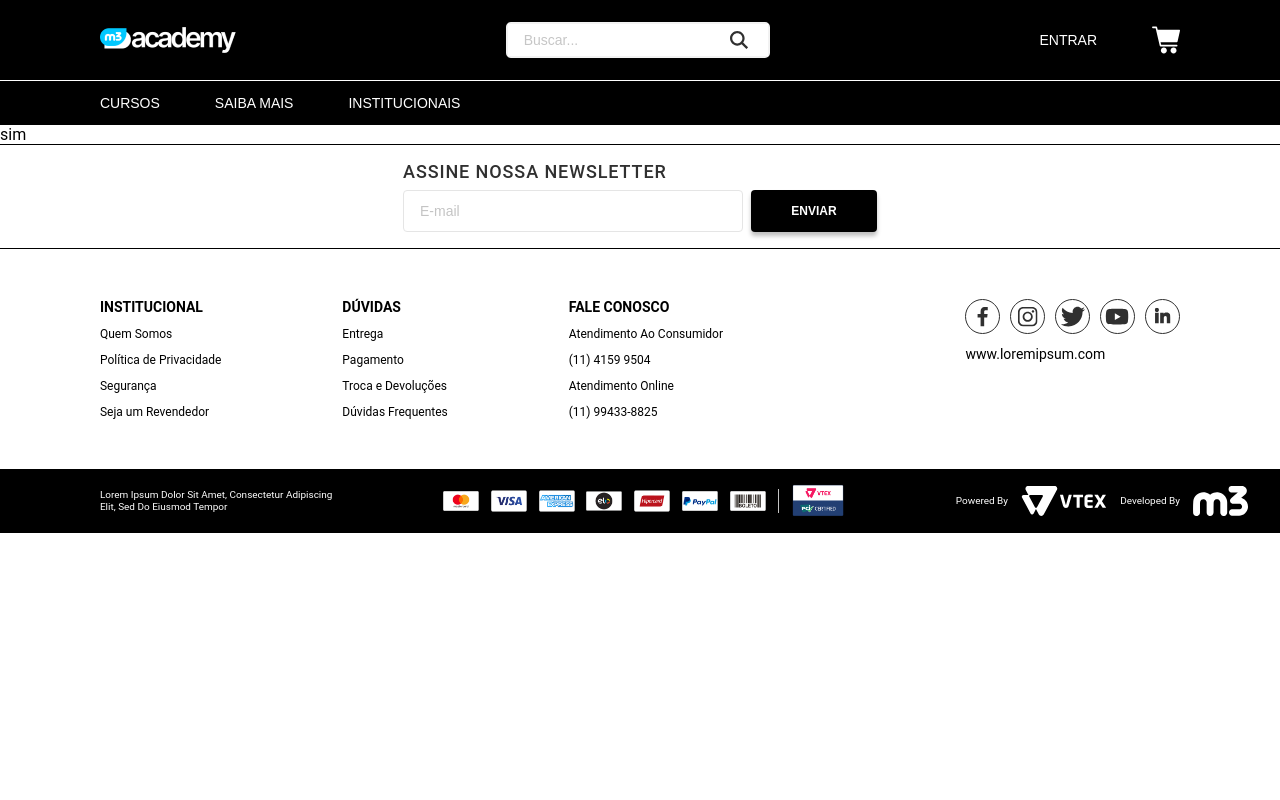
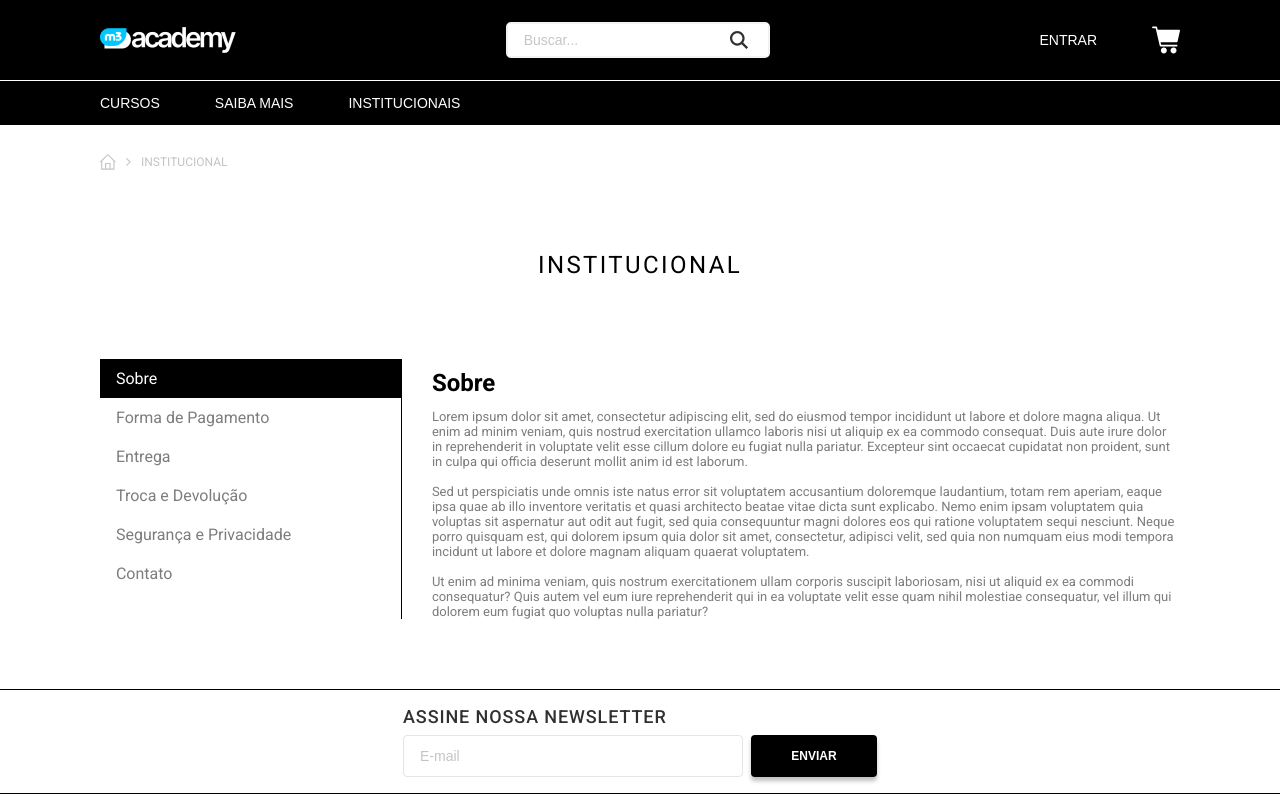
Before and after one commit to Marcello08m/-desafio-react-e-typescript-marcello-martins, a React (Create React App) app: page / in a window 1280 px wide. Shown: the top 800 px of the page. Built offline with nearby package versions, Linux system fonts and the light colour scheme.

Commit message:
feat(institucional): created tab layout

```diff
--- a/public/index.html
+++ b/public/index.html
@@ -1,6 +1,9 @@
 <!DOCTYPE html>
 <html lang="en">
   <head>
+    <link rel="preconnect" href="https://fonts.googleapis.com">
+    <link rel="preconnect" href="https://fonts.gstatic.com" crossorigin>
+    <link href="https://fonts.googleapis.com/css2?family=Roboto:wght@400;500;700&display=swap" rel="stylesheet">
     <meta charset="utf-8" />
     <link rel="icon" href="%PUBLIC_URL%/favicon.ico" />
     <meta name="viewport" content="width=device-width, initial-scale=1" />
--- a/src/App.tsx
+++ b/src/App.tsx
@@ -3,17 +3,12 @@ import "./App.css";
 import { createBrowserRouter, RouterProvider } from "react-router-dom";
 import Header from "./components/Header";
 import NewsLetter from "./components/newsLetter";
-import Home from "./pages/Home";
 import Institutional from "./pages/Institutional";
 import Footer from "./components/Footer";
 
 const router = createBrowserRouter([
   {
     path: "/",
-    element: <Home />,
-  },
-  {
-    path: "/institucional",
     element: <Institutional />,
   },
 ]);
--- a/src/pages/Institutional/index.tsx
+++ b/src/pages/Institutional/index.tsx
@@ -1,3 +1,119 @@
+import styles from "./styles.module.scss";
+import Home from "../../assets/svg/Home.svg";
+import Arrow from "../../assets/svg/Arrow.svg";
+import { useState } from "react";
+
 export default function Institutional() {
-  return <div>não</div>;
+  const [currTab, setCurrTab] = useState(0);
+  return (
+    <>
+      <div className={styles.homeDiv}>
+        <img className={styles.home} src={Home} alt="casinha" />
+        <img className={styles.arrow} src={Arrow} alt="seta para direita" />
+        <p className={styles.textHome}>INSTITUCIONAL</p>
+      </div>
+      <h1 className={styles.h1Institucional}>INSTITUCIONAL</h1>
+      <div className={styles.layoutPage}>
+        <div className={styles.buttonDiv}>
+          <button
+            className={`${styles.buttonLayout} ${
+              currTab === 0 ? styles.buttonActive : ""
+            }`}
+            onClick={() => {
+              setCurrTab(0);
+            }}
+          >
+            Sobre
+          </button>
+          <button
+            className={`${styles.buttonLayout} ${
+              currTab === 1 ? styles.buttonActive : ""
+            }`}
+            onClick={() => {
+              setCurrTab(1);
+            }}
+          >
+            Forma de Pagamento
+          </button>
+          <button
+            className={`${styles.buttonLayout} ${
+              currTab === 2 ? styles.buttonActive : ""
+            }`}
+            onClick={() => {
+              setCurrTab(2);
+            }}
+          >
+            Entrega
+          </button>
+          <button
+            className={`${styles.buttonLayout} ${
+              currTab === 3 ? styles.buttonActive : ""
+            }`}
+            onClick={() => {
+              setCurrTab(3);
+            }}
+          >
+            Troca e Devolução
+          </button>
+          <button
+            className={`${styles.buttonLayout} ${
+              currTab === 4 ? styles.buttonActive : ""
+            }`}
+            onClick={() => {
+              setCurrTab(4);
+            }}
+          >
+            Segurança e Privacidade
+          </button>
+          <button
+            className={`${styles.buttonLayout} ${
+              currTab === 5 ? styles.buttonActive : ""
+            }`}
+            onClick={() => {
+              setCurrTab(5);
+            }}
+          >
+            Contato
+          </button>
+        </div>
+        {currTab !== 5 && (
+          <>
+            <div className={styles.layoutText}>
+              <h2 className={styles.layoutH2}>Sobre</h2>
+              <p className={styles.layoutP}>
+                Lorem ipsum dolor sit amet, consectetur adipiscing elit, sed do
+                eiusmod tempor incididunt ut labore et dolore magna aliqua. Ut
+                enim ad minim veniam, quis nostrud exercitation ullamco laboris
+                nisi ut aliquip ex ea commodo consequat. Duis aute irure dolor
+                in reprehenderit in voluptate velit esse cillum dolore eu fugiat
+                nulla pariatur. Excepteur sint occaecat cupidatat non proident,
+                sunt in culpa qui officia deserunt mollit anim id est laborum.{" "}
+                <br /> <br />
+                Sed ut perspiciatis unde omnis iste natus error sit voluptatem
+                accusantium doloremque laudantium, totam rem aperiam, eaque ipsa
+                quae ab illo inventore veritatis et quasi architecto beatae
+                vitae dicta sunt explicabo. Nemo enim ipsam voluptatem quia
+                voluptas sit aspernatur aut odit aut fugit, sed quia
+                consequuntur magni dolores eos qui ratione voluptatem sequi
+                nesciunt. Neque porro quisquam est, qui dolorem ipsum quia dolor
+                sit amet, consectetur, adipisci velit, sed quia non numquam eius
+                modi tempora incidunt ut labore et dolore magnam aliquam quaerat
+                voluptatem. <br /> <br />
+                Ut enim ad minima veniam, quis nostrum exercitationem ullam
+                corporis suscipit laboriosam, nisi ut aliquid ex ea commodi
+                consequatur? Quis autem vel eum iure reprehenderit qui in ea
+                voluptate velit esse quam nihil molestiae consequatur, vel illum
+                qui dolorem eum fugiat quo voluptas nulla pariatur?
+              </p>
+            </div>
+          </>
+        )}
+        {currTab === 5 && (
+          <>
+            <div>tchau</div>
+          </>
+        )}
+      </div>
+    </>
+  );
 }
--- /dev/null
+++ b/src/pages/Institutional/styles.module.scss
@@ -0,0 +1,84 @@
+.homeDiv {
+  display: flex;
+  margin-top: 29px;
+  margin-left: 100px;
+  gap: 10px;
+  align-items: center;
+  margin-bottom: 81px;
+
+  .home {
+    width: 16px;
+  }
+
+  .arrow {
+    width: 5px;
+  }
+
+  .textHome {
+    font-family: "Roboto";
+    font-weight: 400;
+    font-size: 12px;
+    color: #c4c4c4;
+  }
+}
+
+.h1Institucional {
+  display: flex;
+  justify-content: center;
+  font-family: "Roboto";
+  font-weight: 400;
+  font-size: 24px;
+  letter-spacing: 0.1em;
+}
+
+.layoutPage {
+  display: flex;
+  margin-left: 7.81%;
+  margin-top: 80px;
+  margin-bottom: 70px;
+
+  .layoutText {
+    max-width: 58.44vw;
+    margin-left: 30px;
+
+    .layoutH2 {
+      font-family: "Roboto";
+      font-weight: 700;
+      font-size: 24px;
+      margin-bottom: 12px;
+      margin-top: 10px;
+    }
+
+    .layoutP {
+      font-family: "Roboto";
+      font-weight: 400;
+      font-size: 13px;
+      color: #7d7d7d;
+    }
+  }
+
+  .buttonDiv {
+    display: flex;
+    flex-direction: column;
+    width: 23.59vw;
+    border-right: 1px solid #000000;
+
+    .buttonActive {
+      background: black !important;
+      color: white !important;
+    }
+
+    .buttonLayout {
+      border: 0;
+      background: white;
+      font-family: "Roboto";
+      font-weight: 400;
+      font-size: 16px;
+      cursor: pointer;
+      color: #7d7d7d;
+      text-align: start;
+      height: 39px;
+      padding-left: 16px;
+    }
+  }
+}
```
Also changed, not shown: src/assets/svg/Arrow.svg (added), src/assets/svg/Home.svg (added).
